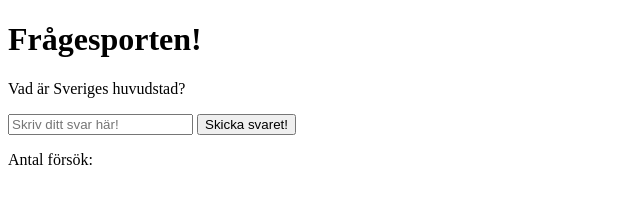
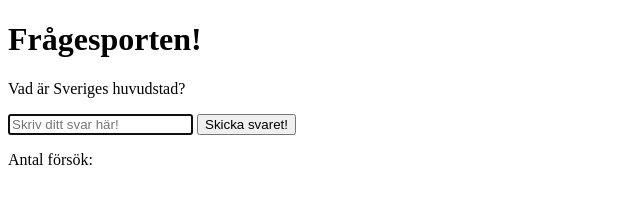
Before and after one commit to Arash-SJPI22/gissning, a plain HTML site: page index.html in a window 1280 px wide. Shown: the whole page, without its empty margins (0-640 px from the left). Drawn offline with Linux system fonts and the light colour scheme.

Commit message:
La till attributet autofockus till input elementet

```diff
--- a/index.html
+++ b/index.html
@@ -11,7 +11,7 @@
 <body>
     <h1 id="header1">Frågesporten!</h1>
     <p id="showQuestion"></p>
-    <input type="text" id="answerInput" placeholder="Skriv ditt svar här!">
+    <input type="text" id="answerInput" placeholder="Skriv ditt svar här!" autofocus>
     <button id="checkAnswer">Skicka svaret!</button>
     <button id="goAgainBtn" hidden="hidden">Börja om!</button>
     <p id="numberOfTries">Antal försök: </p>
```
